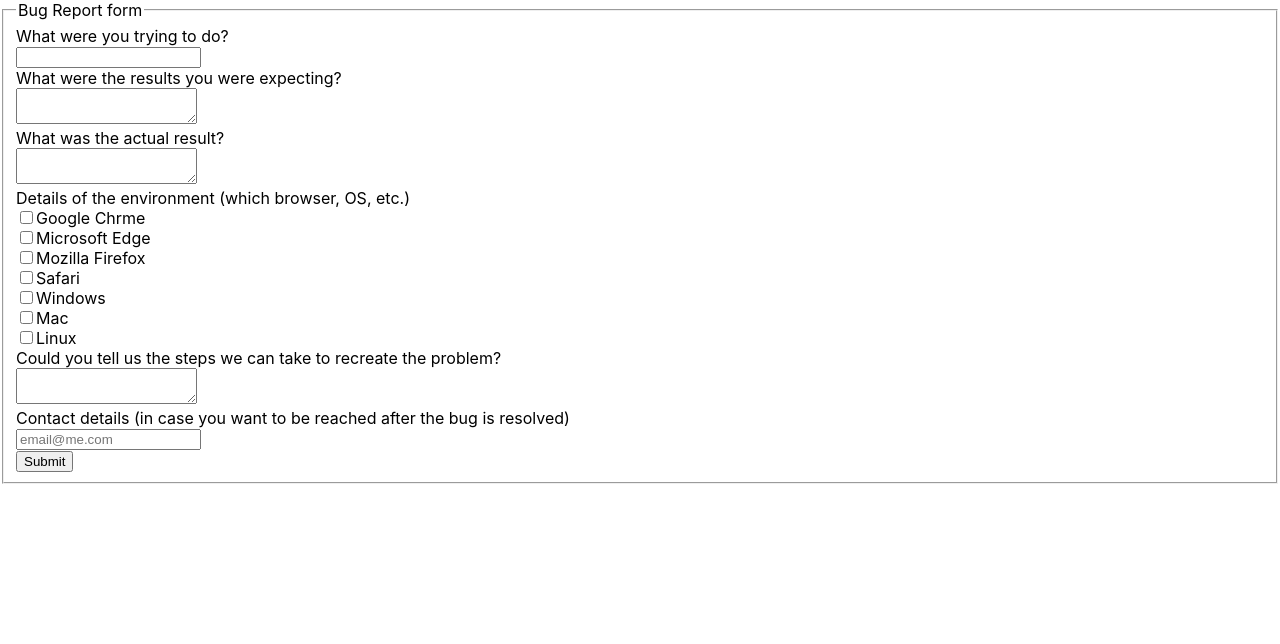
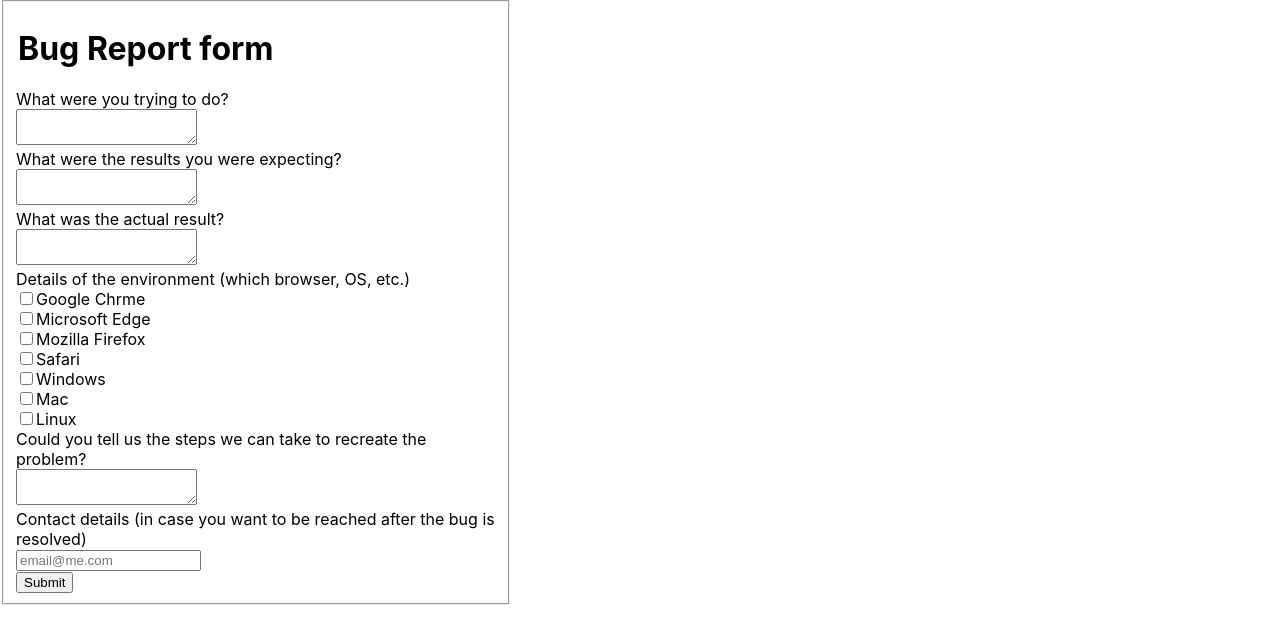
Before and after one commit to dpgabot/bug-reporter, a Next.js app: page / in a window 1280 px wide. Shown: the top 644 px of the page. Built offline with nearby package versions, Linux system fonts and the light colour scheme.

Commit message:
successfully submitting bug report and opening issue

```diff
--- a/package.json
+++ b/package.json
@@ -9,6 +9,7 @@
   },
   "dependencies": {
     "next": "12.0.10",
+    "octokit": "^1.7.1",
     "react": "17.0.2",
     "react-dom": "17.0.2"
   },
--- /dev/null
+++ b/pages/api/openIssue.js
@@ -0,0 +1,55 @@
+import { Octokit } from "@octokit/core";
+import { useRouter } from "next/router";
+
+const TOKEN = process.env.ACCESS_TOKEN;
+
+const GITHUB_OWNER = process.env.NEXT_PUBLIC_GITHUB_OWNER
+  ? process.env.NEXT_PUBLIC_GITHUB_OWNER
+  : "dpgabot";
+
+const GITHUB_REPO = process.env.NEXT_PUBLIC_GITHUB_REPO
+  ? process.env.NEXT_PUBLIC_GITHUB_REPO
+  : "submission-form";
+
+const GITHUB_ASSIGNEES = process.env.GITHUB_ASSIGNEES
+  ? process.env.GITHUB_ASSIGNEES.split(", ")
+  : ["nathanfletcher", "nathanbaleeta"];
+
+function buildIssueBody(values) {
+  return `
+    ## What were you trying to do
+    ${values.tryingToDo}
+
+    ## Expected Behavior
+    ${values.expectedBehaviour}
+
+    ## Current Behavior
+    ${values.actualResult}
+
+    ## Environment used
+    ${values.environment.toString}
+
+    ## Steps to Reproduce
+    ${values.reproductionSteps}
+
+    `;
+}
+export default async (req, res) => {
+  const octokit = new Octokit({
+    auth: TOKEN,
+  });
+
+  if (req.method === "POST") {
+    let values = req.body;
+    let octoResp = await octokit.request("POST /repos/{owner}/{repo}/issues", {
+      owner: GITHUB_OWNER,
+      repo: GITHUB_REPO,
+      title: values.issueTitle || "Issue on " + GITHUB_REPO,
+      body: buildIssueBody(values),
+      assignees: ["dpgabot"],
+    });
+    console.log("Octoresponse");
+    console.log(octoResp);
+    res.redirect(`/thankYou?issueUrl=${octoResp.data.html_url}`);
+  }
+};
--- a/pages/index.js
+++ b/pages/index.js
@@ -1,58 +1,56 @@
 export default function ReportBug() {
   return (
     <div>
-      <form class="form-horizontal">
+      <form action="/api/openIssue" method="POST" >
         <fieldset>
-          <legend>Bug Report form</legend>
+          <h1><legend>Bug Report form</legend></h1>
 
-          <div class="form-group">
-            <label class="col-md-4 control-label" for="textinput">
+          <div >
+            <label for="textinput">
               What were you trying to do?
             </label>
-            <div class="col-md-5">
-              <input
-                id="textinput"
-                name="textinput"
+            <div >
+              <textarea
+                id="tryingToDo"
+                name="tryingToDo"
                 type="text"
                 placeholder=""
-                class="form-control input-md"
+
                 required=""
-              ></input>
-            </div>
-          </div>
-
-          <div class="form-group">
-            <label class="col-md-4 control-label" for="textarea">
-              What were the results you were expecting?
-            </label>
-            <div class="col-md-4">
-              <textarea
-                class="form-control"
-                id="textarea"
-                name="textarea"
               ></textarea>
             </div>
           </div>
 
-          <div class="form-group">
-            <label class="col-md-4 control-label" for="result">
-              What was the actual result?
+          <div>
+            <label for="textarea">
+              What were the results you were expecting?
             </label>
-            <div class="col-md-4">
+            <div>
               <textarea
-                class="form-control"
-                id="result"
-                name="result"
+                id="expectedBehaviour"
+                name="expectedBehaviour"
               ></textarea>
             </div>
           </div>
 
-          <div class="form-group">
-            <label class="col-md-4 control-label" for="environment">
+          <div>
+            <label for="result">
+              What was the actual result?
+            </label>
+            <div>
+              <textarea
+                id="actualResult"
+                name="actualResult"
+              ></textarea>
+            </div>
+          </div>
+
+          <div>
+            <label for="environment">
               Details of the environment (which browser, OS, etc.){" "}
             </label>
-            <div class="col-md-4">
-              <div class="checkbox">
+            <div >
+              <div >
                 <label for="environment-0">
                   <input
                     type="checkbox"
@@ -63,7 +61,7 @@ export default function ReportBug() {
                   Google Chrme
                 </label>
               </div>
-              <div class="checkbox">
+              <div >
                 <label for="environment-1">
                   <input
                     type="checkbox"
@@ -73,7 +71,7 @@ export default function ReportBug() {
                   ></input></label>
                   Microsoft Edge
               </div>
-              <div class="checkbox">
+              <div >
                 <label for="environment-2">
                   <input
                     type="checkbox"
@@ -84,7 +82,7 @@ export default function ReportBug() {
                   Mozilla Firefox
                 </label>
               </div>
-              <div class="checkbox">
+              <div >
                 <label for="environment-3">
                   <input
                     type="checkbox"
@@ -95,7 +93,7 @@ export default function ReportBug() {
                   Safari
                 </label>
               </div>
-              <div class="checkbox">
+              <div >
                 <label for="environment-4">
                   <input
                     type="checkbox"
@@ -106,7 +104,7 @@ export default function ReportBug() {
                   Windows
                 </label>
               </div>
-              <div class="checkbox">
+              <div >
                 <label for="environment-5">
                   <input
                     type="checkbox"
@@ -117,7 +115,7 @@ export default function ReportBug() {
                   Mac
                 </label>
               </div>
-              <div class="checkbox">
+              <div >
                 <label for="environment-6">
                   <input
                     type="checkbox"
@@ -131,31 +129,29 @@ export default function ReportBug() {
             </div>
           </div>
 
-          <div class="form-group">
-            <label class="col-md-4 control-label" for="reproductionSteps">
+          <div>
+            <label for="reproductionSteps">
               Could you tell us the steps we can take to recreate the problem?{" "}
             </label>
-            <div class="col-md-4">
+            <div >
               <textarea
-                class="form-control"
                 id="reproductionSteps"
                 name="reproductionSteps"
               ></textarea>
             </div>
           </div>
 
-          <div class="form-group">
-            <label class="col-md-4 control-label" for="email">
+          <div >
+            <label for="email">
               Contact details (in case you want to be reached after the bug is
               resolved)
             </label>
-            <div class="col-md-5">
+            <div >
               <input
                 id="email"
                 name="email"
                 type="text"
                 placeholder="email@me.com"
-                class="form-control input-md"
               ></input>
             </div>
           </div>
--- a/styles/globals.css
+++ b/styles/globals.css
@@ -1,16 +1,19 @@
 html,
 body {
-  padding: 0;
-  margin: 0;
+  width: 100%;
+    height: 100%;
+    padding: 0;
+    margin: 0 auto;
   font-family: -apple-system, BlinkMacSystemFont, Segoe UI, Roboto, Oxygen,
     Ubuntu, Cantarell, Fira Sans, Droid Sans, Helvetica Neue, sans-serif;
+
 }
-
-a {
-  color: inherit;
-  text-decoration: none;
-}
+p { font-size: 120%; color: dimgray; }
 
 * {
   box-sizing: border-box;
 }
+form{
+  width: 40%;
+  display: inline-block;
+}
```
Also changed, not shown: pages/thankYou.js (added, +17 -0 lines), 1 other file (tests, documents, lock files or other folders).
